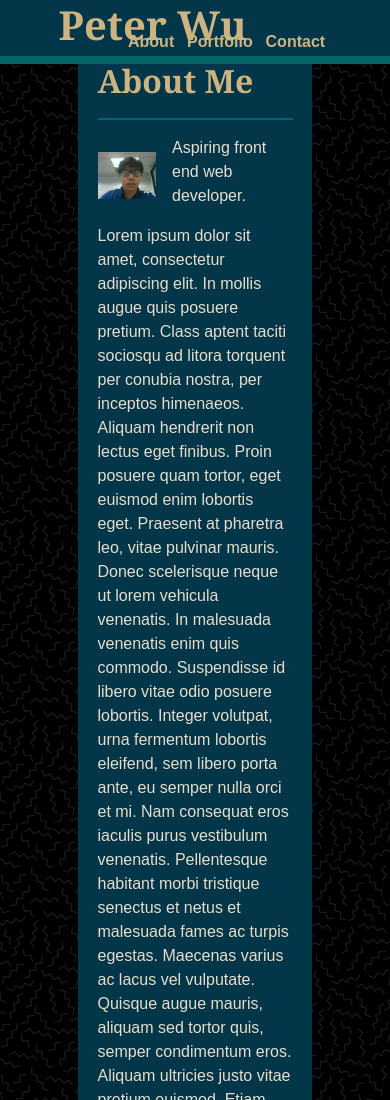
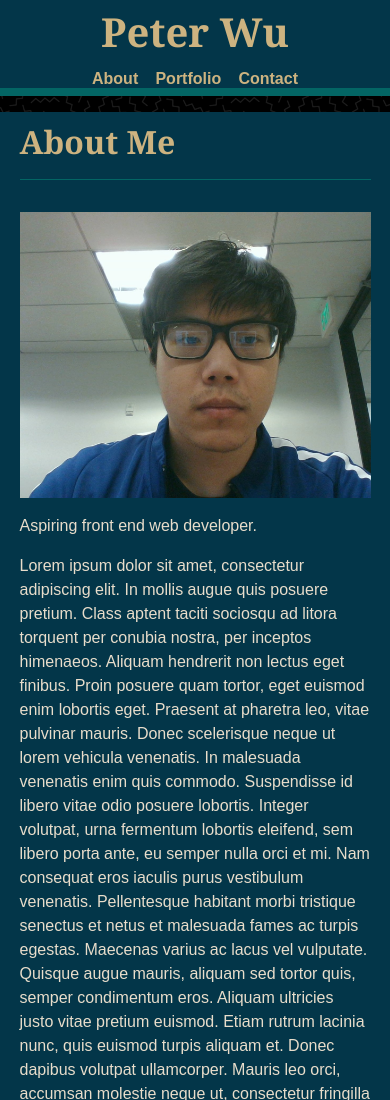
Before and after one commit to PapaWuski/Responsive-Portfolio, a plain HTML site: page index.html in a window 390 px wide. Shown: the top 1100 px of the page. Drawn offline with Linux system fonts and the light colour scheme.

Commit message:
added media query for small view

```diff
--- a/assets/css/style.css
+++ b/assets/css/style.css
@@ -143,10 +143,6 @@ body{
     margin: 1.3em;
 }
 
-.profile a{
-    text-decoration: none;
-}
-
 .project:hover img{
     opacity: .1;
 }
@@ -192,3 +188,49 @@ body{
     width: 100%;
     border: 1px solid #E8DDCB;
 }
+
+@media screen and (max-width: 768px) {
+    /* The body's bg color will be #333 */
+    body {
+      background-color: #333;
+    }
+    nav{
+        clear: both;
+        height: 6em;
+    }
+    .navTitle h1{
+        clear:both;
+        left:unset;
+        bottom: unset;
+        top:.1em;
+        width:100%;
+        margin: 0 auto;
+        text-align: center;
+    }
+    .navLinks{
+        clear:both;
+        right:unset;
+        bottom: 0;
+        width:100%;
+        text-align: center;
+    }
+    .navLinks .link{
+        float:none;
+        right:unset;
+        bottom: 0;
+        width:100%;
+    }
+    /* The wrapper's width will be 600px */
+    .content {
+      width: 100%;
+      margin: 5em 0;
+    }
+    .profile{
+        clear:both;
+        width:100%;
+        margin: 1em 0;
+    }
+    .content p{
+        clear:both;
+    }
+  }
```
